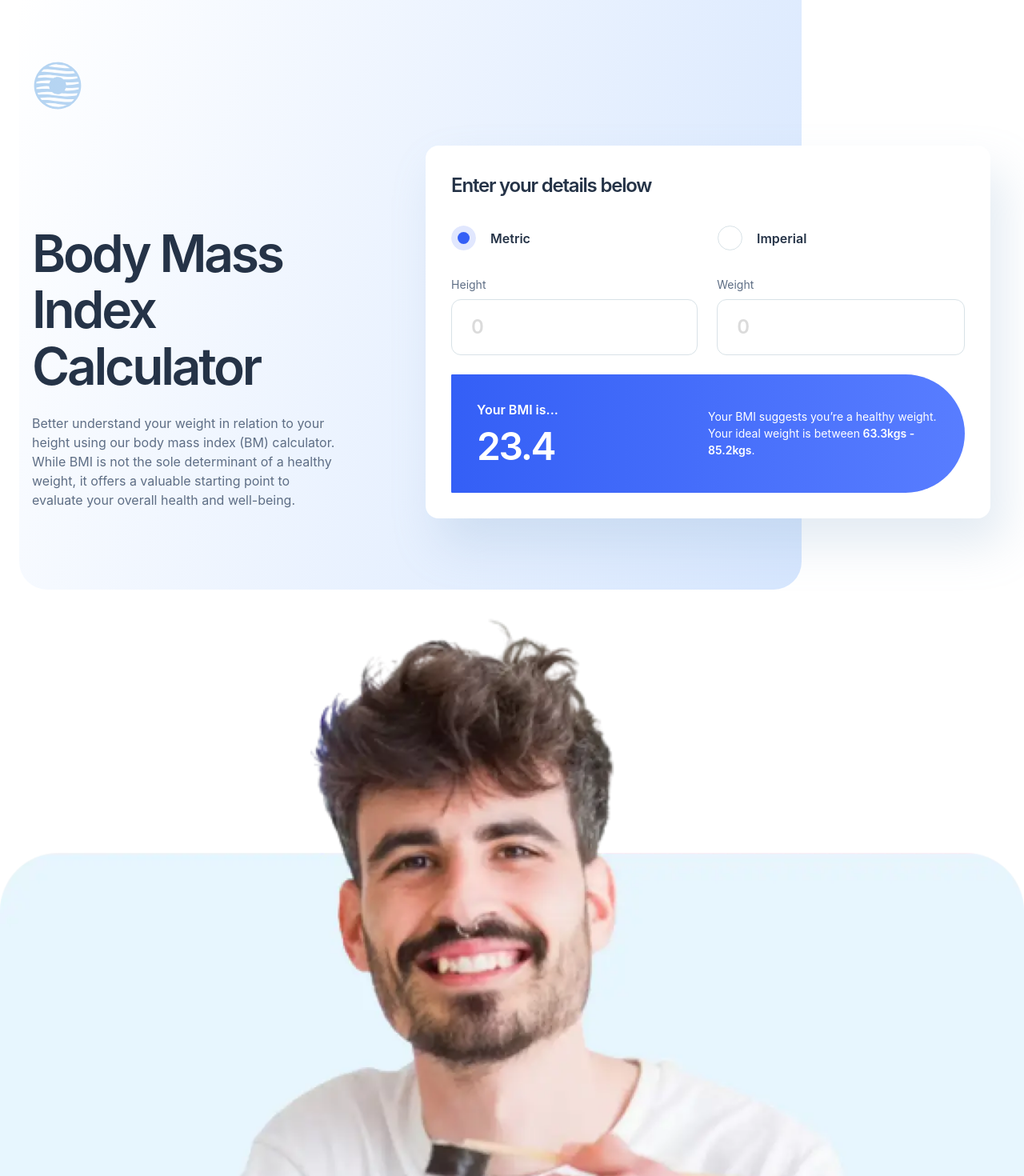
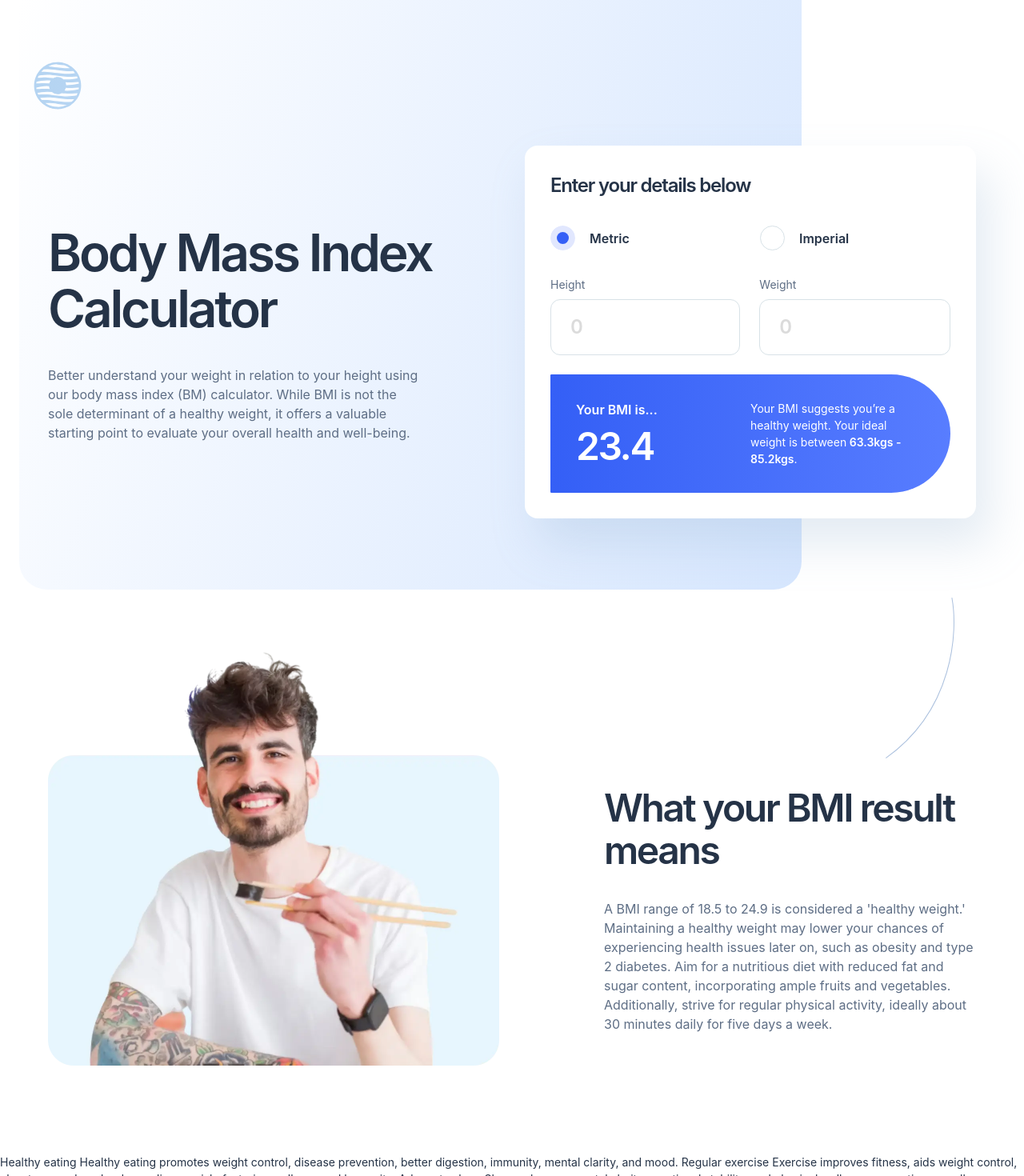
Before and after one commit to pchupchu/bmi-calculator, a React (Create React App) app: page / in a window 1280 px wide. Shown: the top 1470 px of the page at 80% size. Built offline with nearby package versions, Linux system fonts and the light colour scheme.

Commit message:
Add Means desktop

```diff
--- a/src/components/Background/Background.css
+++ b/src/components/Background/Background.css
@@ -8,15 +8,14 @@
   background-image: var(--gradient);
 }
 
-@media screen and (min-width: 768px) {
+@media screen and (min-width: 1024px) {
   .background {
-    height: 768px;
+    height: 737px;
   }
 }
 
 @media screen and (min-width: 1280px) {
   .background {
-    height: 737px;
     width: 978px;
     margin-left: 24px;
   }
--- a/src/components/Calculator/Calculator.css
+++ b/src/components/Calculator/Calculator.css
@@ -1,12 +1,17 @@
 .calculator {
-  padding: 0 24px;
+  padding: 0 24px 72px;
   z-index: 1;
-  margin-bottom: 72px;
 }
 
 @media screen and (min-width: 768px) {
   .calculator {
-    padding: 0 42px 0 40px;
+    padding: 0 42px 96px 40px;
+  }
+}
+
+@media screen and (min-width: 1024px) {
+  .calculator {
+    padding: 0 0 86px;
   }
 }
 
@@ -24,6 +29,12 @@
 @media screen and (min-width: 768px) {
   .calculator__container {
     padding: 32px;
+  }
+}
+
+@media screen and (min-width: 1024px) {
+  .calculator__container {
+    max-width: 564px;
   }
 }
 
--- a/src/components/Hero/Hero.css
+++ b/src/components/Hero/Hero.css
@@ -14,9 +14,19 @@
   }
 }
 
+@media screen and (min-width: 1024px) {
+  .hero {
+    margin: 0;
+    align-items: start;
+    gap: 35px;
+  }
+}
+
+
 @media screen and (min-width: 1280px) {
   .hero {
-    padding: 100px 40px;
+    padding: 99px 0;
+    justify-content: start;
   }
 }
 
--- a/src/components/Landing/Landing.css
+++ b/src/components/Landing/Landing.css
@@ -7,5 +7,6 @@
   .landing {
     flex-direction: row;
     gap: 32px;
+    justify-content: center;
   }
 }
--- a/src/components/Means/Means.css
+++ b/src/components/Means/Means.css
@@ -7,22 +7,66 @@
   gap: 48px;
 }
 
-/* @media screen and (min-width: 768px) {
+@media screen and (min-width: 640px) {
   .means {
-    padding: 0 40px 40px;
+    padding: 0 43px 96px 0;
+    flex-direction: row;
+    justify-content: space-between;
+  }
+}
+
+@media screen and (min-width: 960px) {
+  .means {
+    padding: 65px 40px 96px;
+    align-items: end;
+    max-width: 1160px;
   }
 }
 
 @media screen and (min-width: 1280px) {
   .means {
-    padding: 100px 40px;
+    background-image: url('../../images/pattern-curved-line-left.svg');
+    background-repeat: no-repeat;
+    background-position: top 13px right 67px;
   }
-} */
+}
 
 .means__image {
   width: 100%;
   object-fit: cover;
 
+}
+
+@media screen and (min-width: 640px) {
+  .means__image {
+    width: 60%;
+    margin-left: -74px;
+  }
+}
+
+@media screen and (min-width: 768px) {
+  .means__image {
+    width: 435px;
+  }
+}
+
+@media screen and (min-width: 960px) {
+  .means__image {
+    margin-left: 0;
+  }
+}
+
+@media screen and (min-width: 1024px) {
+  .means__image {
+    width: 480px;
+  }
+}
+
+@media screen and (min-width: 1280px) {
+  .means__image {
+    width: 564px;
+
+  }
 }
 
 .means__container {
@@ -31,6 +75,22 @@
   gap: 32px;
   padding: 0 24px;
 }
+
+@media screen and (min-width: 640px) {
+  .means__container {
+    padding: 35px 0 0;
+    max-width: 331px;
+  }
+}
+
+@media screen and (min-width: 960px) {
+  .means__container {
+    max-width: 465px;
+    gap: 35px;
+    padding: 0 0 40px;
+  }
+}
+
 
 .means__title {
   font-size: var(--heading-ml);
@@ -41,20 +101,13 @@
   z-index: 1;
 }
 
-/* @media screen and (min-width: 768px) {
+
+@media screen and (min-width: 960px) {
   .means__title {
+    font-size: var(--heading-l);
     letter-spacing: -2.4px;
   }
 }
-
-@media screen and (min-width: 1024px) {
-  .means__title {
-    font-size: var(--heading-xl);
-    letter-spacing: -3.2px;
-    max-width: 564px;
-    text-align: left;
-  }
-} */
 
 .means__text {
   color: var(--grey);
@@ -63,10 +116,3 @@
   margin: 0;
   z-index: 1;
 }
-
-/* @media screen and (min-width: 1024px) {
-  .means__text {
-    max-width: 465px;
-    text-align: left;
-  }
-} */
```
